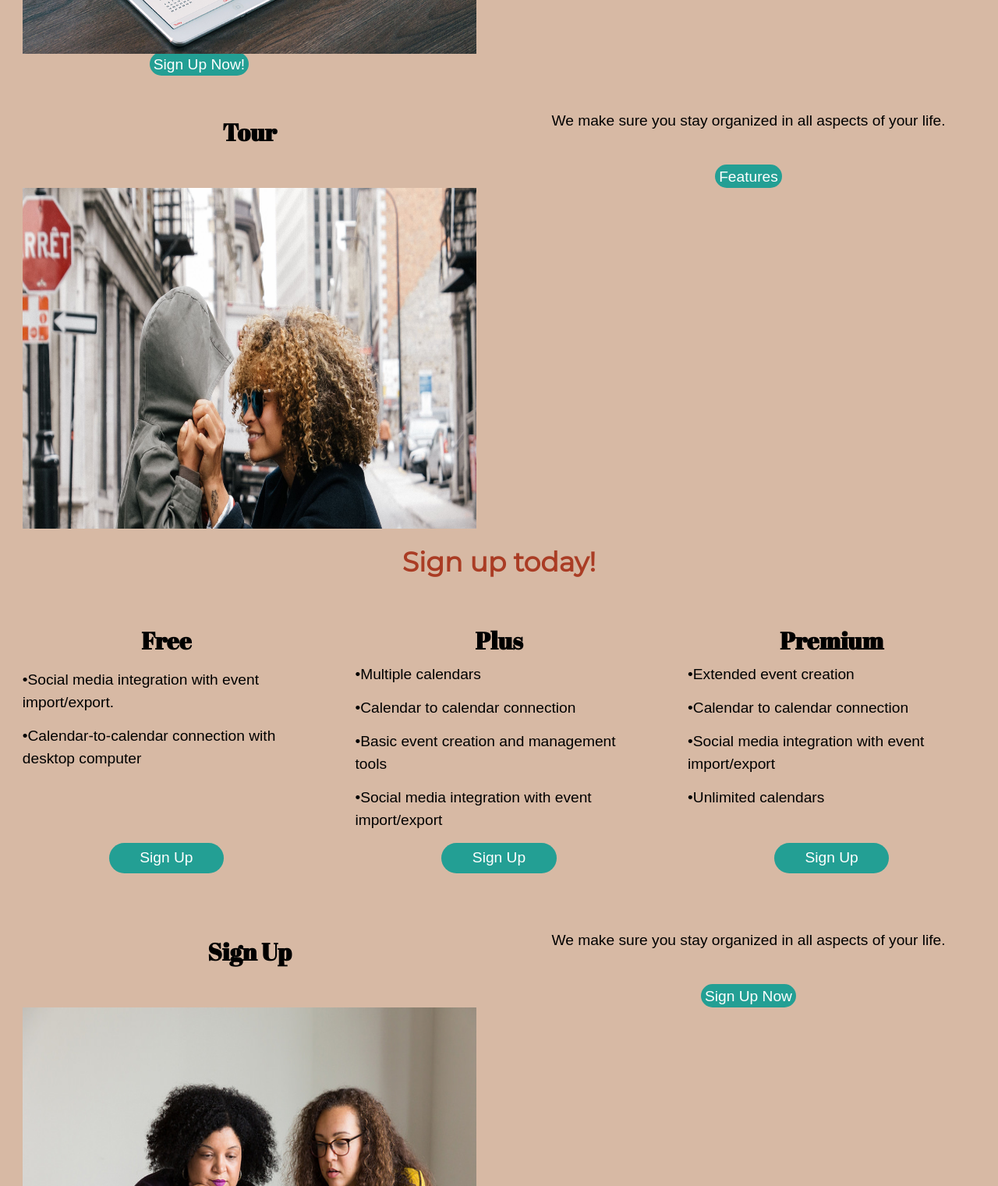
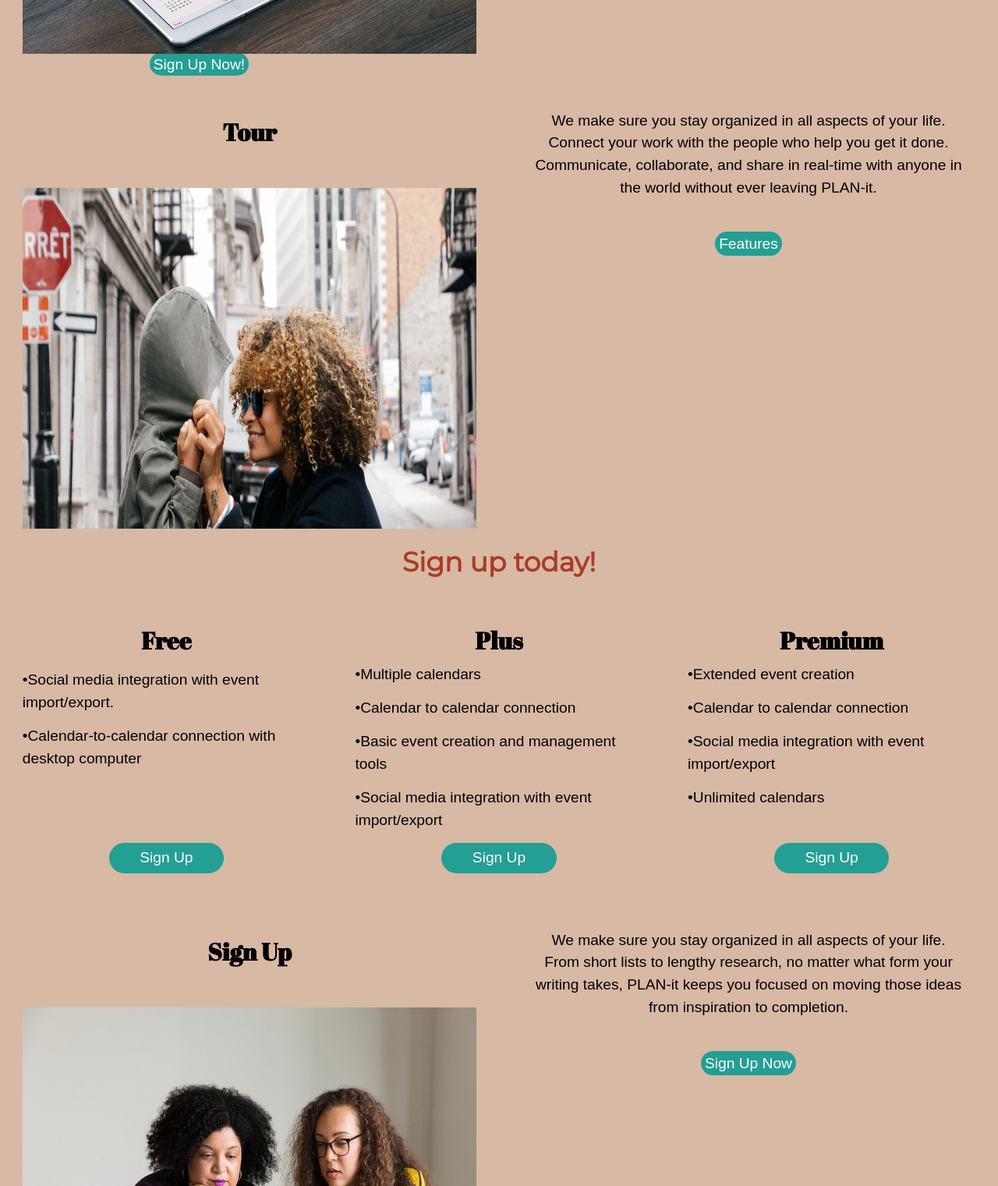
Before and after one commit to shannonhawn/dsn1675-saas-website, a plain HTML site: page index.html in a window 1280 px wide. Shown: the part 1680-3201 px from the top of the page at 78% size. Drawn offline with Linux system fonts and the light colour scheme.

Commit message:
added descriptions to the sections

```diff
--- a/index.html
+++ b/index.html
@@ -101,7 +101,7 @@
 
  <div class="unit xs-1 s-1 m-1-2 l-1-2 gutter">
    <div class="tour-image">
-     <p class="tour-image-text island-1-2">We make sure you stay organized in all aspects of your life.</p>
+     <p class="tour-image-text island-1-2">We make sure you stay organized in all aspects of your life. Connect your work with the people who help you get it done. Communicate, collaborate, and share in real-time with anyone in the world without ever leaving PLAN-it.</p>
    </div>
 <a class="btn" aria-label="learn more about Plan-it features" href="tour.html"> Features</a>
   </div>
@@ -158,7 +158,7 @@
 
  <div class="unit xs-1 s-1 m-1-2 l-1-2 gutter">
    <div class="tour-image">
-     <p class="tour-image-text island-1-2">We make sure you stay organized in all aspects of your life.</p>
+     <p class="tour-image-text island-1-2">We make sure you stay organized in all aspects of your life. From short lists to lengthy research, no matter what form your writing takes, PLAN-it keeps you focused on moving those ideas from inspiration to completion.</p>
    </div>
 <a class="btn" aria-label="Sign Up" href="tour.html"> Sign Up Now</a>
   </div>
```
